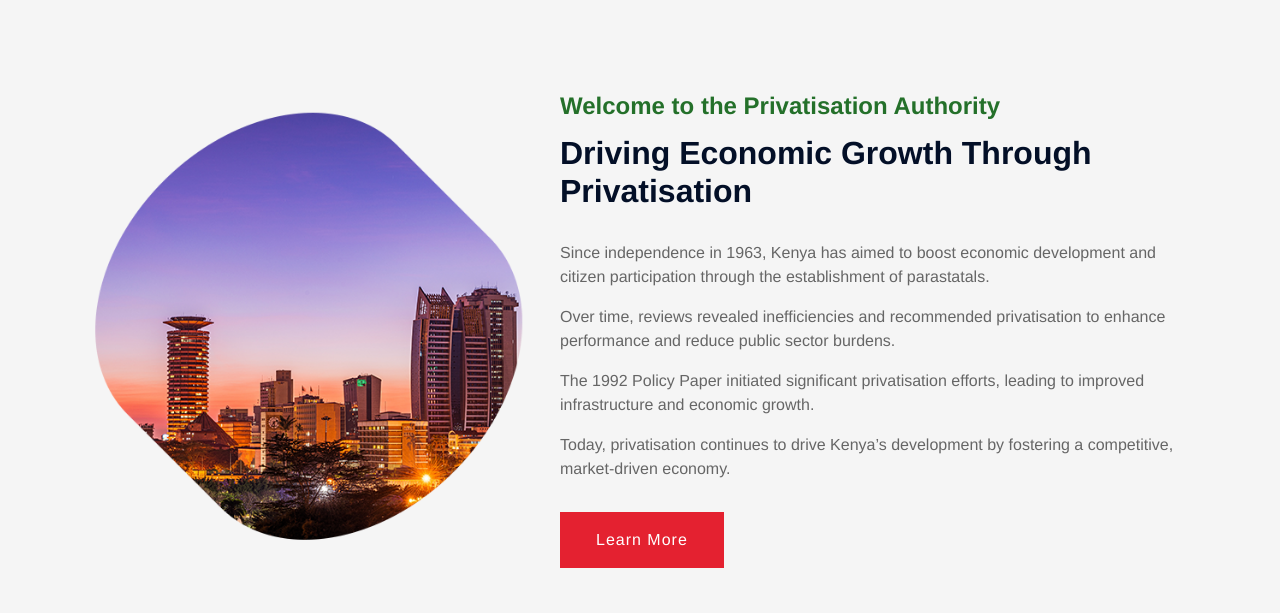
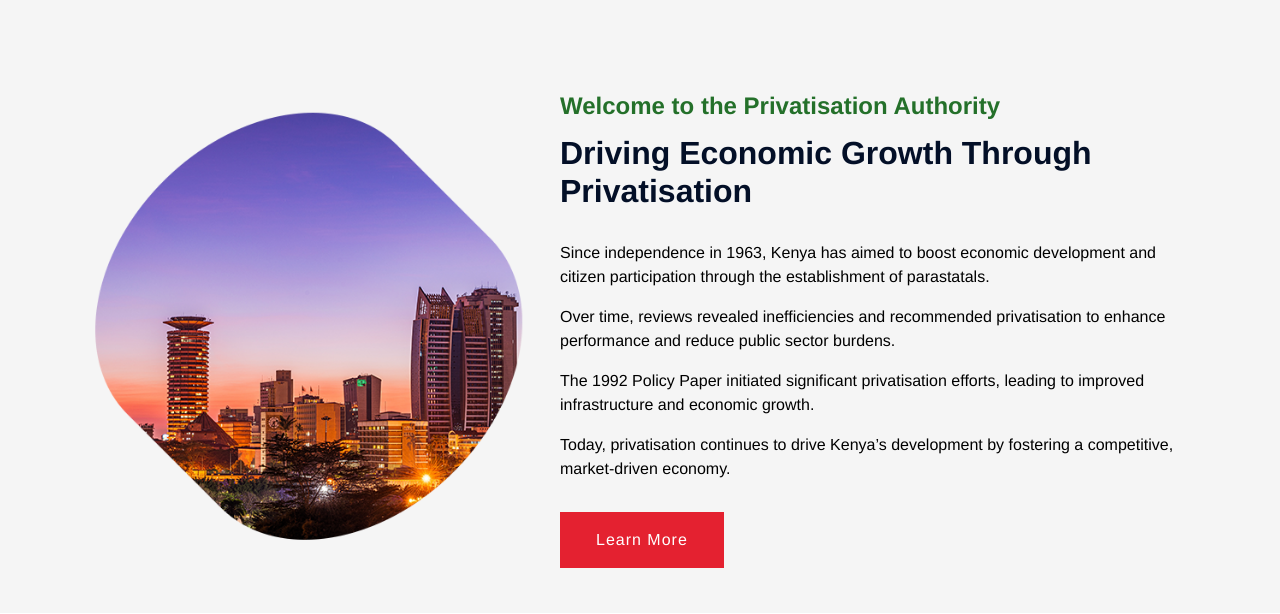
Before and after one commit to Mfalmebetterdayscapital/privatisation, a Django app: page / in a window 1280 px wide. Shown: the part 1009-1623 px from the top of the page. Run offline with Django 3.2, Linux system fonts and the light colour scheme; some libraries are stand-ins or nearby versions.

Commit message:
some chages

```diff
--- a/template/index.html
+++ b/template/index.html
@@ -445,16 +445,16 @@
                     <h2>Driving Economic Growth Through Privatisation</h2>
                 </div>
                 <div class="about-text">
-                    <p>
+                    <p style="color: #000000;">
                         Since independence in 1963, Kenya has aimed to boost economic development and citizen participation through the establishment of parastatals.
                     </p>
-                    <p>
+                    <p style="color: #000000;">
                         Over time, reviews revealed inefficiencies and recommended privatisation to enhance performance and reduce public sector burdens.
                     </p>
-                    <p>
+                    <p style="color: #000000;">
                         The 1992 Policy Paper initiated significant privatisation efforts, leading to improved infrastructure and economic growth.
                     </p>
-                    <p>
+                    <p style="color: #000000;">
                         Today, privatisation continues to drive Kenya’s development by fostering a competitive, market-driven economy.
                     </p>
                     <a class="btn" href="#service" style="background-color: #E42130;color:#ffffff;">Learn More</a>
@@ -786,7 +786,7 @@
                             <a class="card-link collapsed" data-toggle="collapse" href="#collapseOne"> What is Privatisation? </a>
                         </div>
                         <div id="collapseOne" class="collapse" data-parent="#accordion-1">
-                            <div class="card-body">
+                            <div class="card-body" style="color: #000000;">
                                 Privatisation is a transaction that results in the transfer, other than to a public entity, of the assets and/or liabilities of a public entity, including the shares in a public entity.
                             </div>
                         </div>
@@ -796,7 +796,7 @@
                             <a class="card-link collapsed" data-toggle="collapse" href="#collapseTwo"> What is the mandate of the Privatisation Authority? </a>
                         </div>
                         <div id="collapseTwo" class="collapse" data-parent="#accordion-1">
-                            <div class="card-body">
+                            <div class="card-body"style="color: #000000;">
                                 The Privatisation Authority, established under Section 8 of the Privatisation Act, 2023, is tasked with advising the government on all aspects of privatisation of public entities, facilitating the implementation of government policies on privatisation, and implementing the privatisation programme.
                             </div>
                         </div>
@@ -806,7 +806,7 @@
                             <a class="card-link collapsed" data-toggle="collapse" href="#collapseThree"> What is a Privatisation Programme? </a>
                         </div>
                         <div id="collapseThree" class="collapse" data-parent="#accordion-1">
-                            <div class="card-body">
+                            <div class="card-body" style="color: #000000;">
                                 A Privatisation Programme is a list of public entities identified for privatisation, subjected to public participation, approved by the Cabinet, ratified by the National Assembly, and gazetted for implementation.
                             </div>
                         </div>
@@ -816,7 +816,7 @@
                             <a class="card-link collapsed" data-toggle="collapse" href="#collapseFour"> What are the benefits of privatisation? </a>
                         </div>
                         <div id="collapseFour" class="collapse" data-parent="#accordion-1">
-                            <div class="card-body">
+                            <div class="card-body" style="color: #000000;">
                                 Benefits include reduction of the demand for government resources, generation of additional government revenues, broadening the base of ownership in the economy, improvement of infrastructure and public services, better regulation of the economy, increased efficiency, and enhancement of capital markets.
                             </div>
                         </div>
@@ -826,17 +826,17 @@
                             <a class="card-link collapsed" data-toggle="collapse" href="#collapseFive"> How is the Privatisation Programme formulated? </a>
                         </div>
                         <div id="collapseFive" class="collapse" data-parent="#accordion-1">
-                            <div class="card-body">
+                            <div class="card-body"style="color: #000000;">
                                 The National Treasury and Economic Planning Cabinet Secretary formulates the programme through consultation with affected parties, submits it to the Cabinet for approval, and then forwards it to the National Assembly for ratification. Once ratified, it is published in the Kenya Gazette.
                             </div>
                         </div>
                     </div>
                     <div class="card wow fadeInLeft" data-wow-delay="0.6s">
-                        <div class="card-header">
+                        <div class="card-header" style="color: #000000;">
                             <a class="card-link collapsed" data-toggle="collapse" href="#collapseSix"> Are Members of Parliament involved in the privatisation process? </a>
                         </div>
                         <div id="collapseSix" class="collapse" data-parent="#accordion-1">
-                            <div class="card-body">
+                            <div class="card-body"style="color: #000000;">
                                 Yes, Members of Parliament are involved. After Cabinet approval, the programme is forwarded to the National Assembly for ratification before it is gazetted and implemented.
                             </div>
                         </div>
@@ -850,7 +850,7 @@
                             <a class="card-link collapsed" data-toggle="collapse" href="#collapseSeven"> Who implements the Privatisation Programme? </a>
                         </div>
                         <div id="collapseSeven" class="collapse" data-parent="#accordion-2">
-                            <div class="card-body">
+                            <div class="card-body"style="color: #000000;">
                                 The Privatisation Authority implements the programme in accordance with the Privatisation Act, 2023.
                             </div>
                         </div>
@@ -860,7 +860,7 @@
                             <a class="card-link collapsed" data-toggle="collapse" href="#collapseEight"> How is the Privatisation Programme implemented? </a>
                         </div>
                         <div id="collapseEight" class="collapse" data-parent="#accordion-2">
-                            <div class="card-body">
+                            <div class="card-body" style="color: #000000;">
                                 Implementation involves assessing the entity's position, developing a proposal for Cabinet approval, conducting a business evaluation to determine the reserve price, and privatising the entity using the approved method.
                             </div>
                         </div>
@@ -870,7 +870,7 @@
                             <a class="card-link collapsed" data-toggle="collapse" href="#collapseNine"> Where do the proceeds of privatisation go? </a>
                         </div>
                         <div id="collapseNine" class="collapse" data-parent="#accordion-2">
-                            <div class="card-body">
+                            <div class="card-body"style="color: #000000;">
                                 Proceeds from privatisation are paid into the Consolidated Fund.
                             </div>
                         </div>
@@ -880,7 +880,7 @@
                             <a class="card-link collapsed" data-toggle="collapse" href="#collapseTen"> Who can participate in privatisation? </a>
                         </div>
                         <div id="collapseTen" class="collapse" data-parent="#accordion-2">
-                            <div class="card-body">
+                            <div class="card-body"style="color: #000000;">
                                 Any person, whether Kenyan or non-Kenyan, can participate. However, the Cabinet Secretary, National Treasury and Economic Planning, may limit participation to Kenyans only.
                             </div>
                         </div>
@@ -890,7 +890,7 @@
                             <a class="card-link collapsed" data-toggle="collapse" href="#collapseEleven"> Is there an appeal mechanism for aggrieved parties? </a>
                         </div>
                         <div id="collapseEleven" class="collapse" data-parent="#accordion-2">
-                            <div class="card-body">
+                            <div class="card-body"style="color: #000000;">
                                 Yes. Sections 45 and 46 of the Privatisation Act, 2023 provide mechanisms for lodging objections to the Authority and appeals to the Privatisation Review Board.
                             </div>
                         </div>
@@ -900,7 +900,7 @@
                             <a class="card-link collapsed" data-toggle="collapse" href="#collapseTwelve"> Where are the Privatisation Authority offices located? </a>
                         </div>
                         <div id="collapseTwelve" class="collapse" data-parent="#accordion-2">
-                            <div class="card-body">
+                            <div class="card-body"style="color: #000000;">
                                 The offices are located on the 10th Floor of Social Security House – Annex, Bishops Road, Off Ngong’ Road, Nairobi. Contact details: P.O. Box 34542 - 00100, NAIROBI, Telephone: 020 8696800, Website: www.privatisation.go.ke, Email: info@privatisation.go.ke, Social Media: Facebook, Instagram, LinkedIn, and X (Twitter) @PrivatisationKE.
                             </div>
                         </div>
@@ -933,7 +933,7 @@
                         <a class="btn toggle-title" href="javascript:void(0)">+</a>
                     </div>
                     <div class="blog-text">
-                        <p>
+                        <p style="color: #000000;">
                             The Government of Kenya, through the Privatisation Authority, invites investors to acquire 33.83% of its shareholding in Kenya Hotel Properties Limited (KHPL) by 18th April 2024. Established in 1966, KHPL owns a prime property in Nairobi's Central Business District, previously managed by the Intercontinental Hotel Group, near the National Parliament building.
                         </p>
                     </div>
@@ -952,7 +952,7 @@
                         <a class="btn toggle-title" href="javascript:void(0)">+</a>
                     </div>
                     <div class="blog-text">
-                        <p>
+                        <p style="color: #000000;">
                             On November 13th, 2023, the Privatisation Authority planted 1,500 seedlings around the Nairobi sewage treatment plant in Ruai. Accompanied by Cabinet Secretary Prof. Njuguna Ndung’u, the Authority, led by Managing Director Mr. Joseph Koskey, also planted trees in Nyandarua. Since the last financial year, the Authority has planted 23,000 trees, including 17,800 seedlings donated during the Kaptagat Annual tree planting event.
                         </p>
                     </div>
@@ -971,7 +971,7 @@
                         <a class="btn toggle-title" href="javascript:void(0)">+</a>
                     </div>
                     <div class="blog-text">
-                        <p>
+                        <p style="color: #000000;">
                             The Privatisation Authority donated 17,800 tree seedlings during the 7th Edition of the Kaptagat Annual tree planting event at Kessup Forest in Elgeyo Marakwet. Sourced from Kericho Medium Prison and Ngeria Prison in Eldoret, these seedlings were part of the Authority's CSR efforts. Represented by Board Chairman Mr. Faisal Abbas and Executive Director Mr. Joseph Koskey, the Authority helped plant 32,000 trees, supporting the Presidential directive to plant 15 billion trees by 2032.
                         </p>
                     </div>
```
